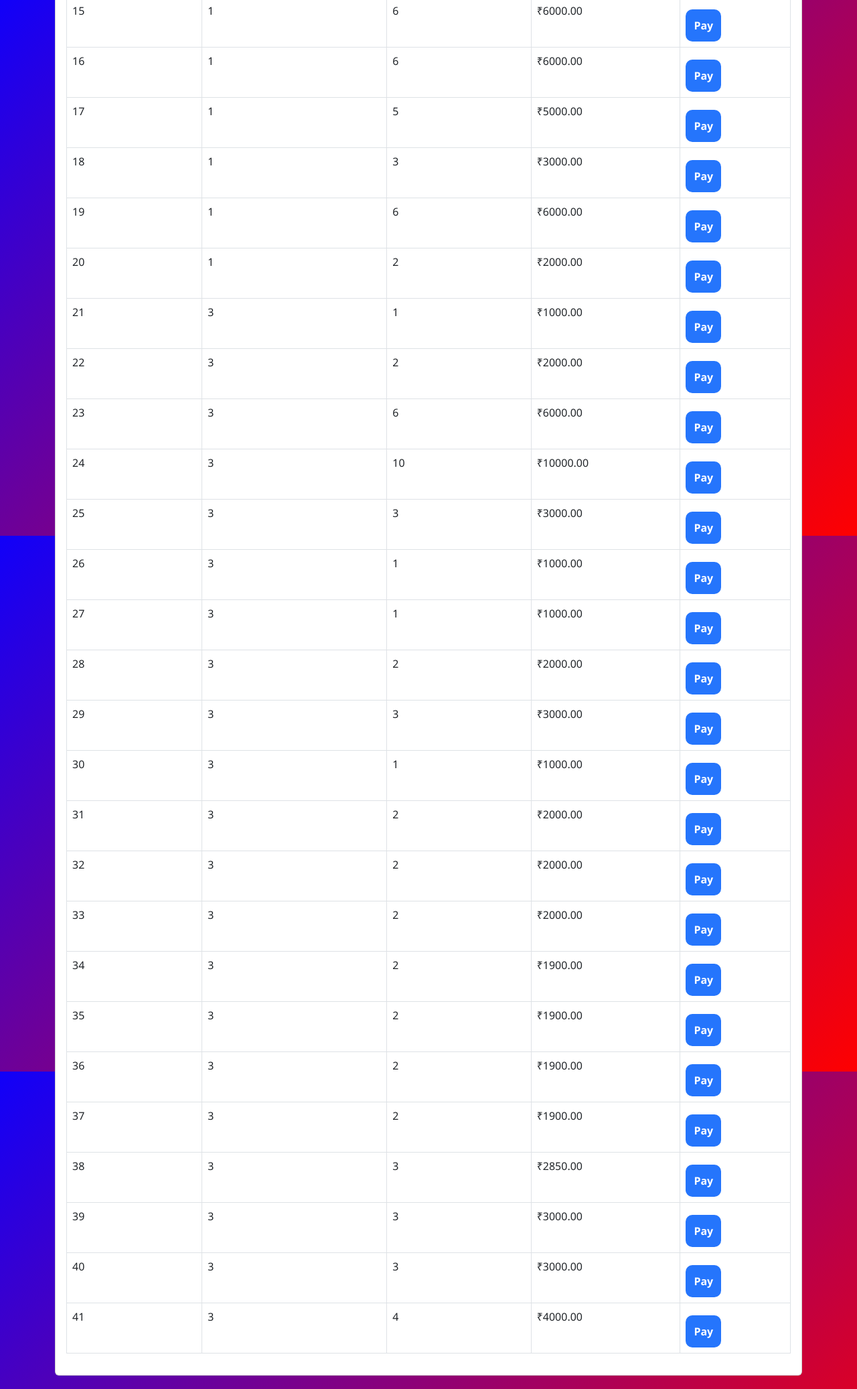
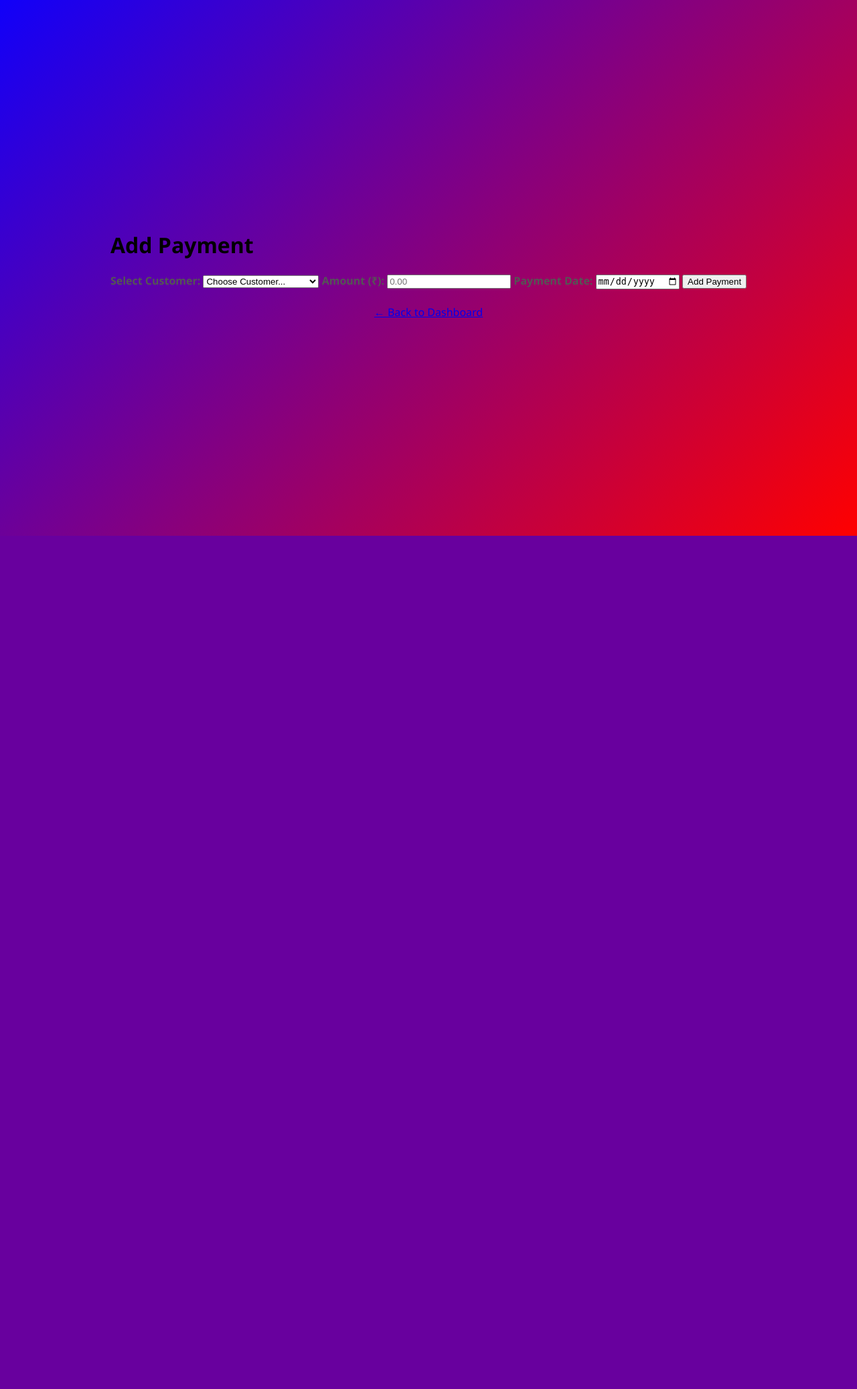
Before and after one commit to vinoddappadwad-beep/gas-agency-Management-system, a PHP site: page /add_payment.php in a window 1280 px wide. Shown: the whole page at 67% size. After the commit the page ends 800 px from the top, so only its background shows below. Run offline with PHP 8.4, Linux system fonts and the light colour scheme; a user stored in the database is signed in; data comes from the database, SQL or seed files in the repository.

Commit message:
Refactor add_payment.php for session management and form handling

```diff
--- a/add_payment.php
+++ b/add_payment.php
@@ -1,68 +1,73 @@
 <?php
+session_start();
 include 'config.php';
-if(!isset($_SESSION['user_id'])) { header("Location: index.php"); exit(); }
 
-if(isset($_POST['add_payment'])) {
-    $order_id = $_POST['order_id'];
-    $amount = $_POST['amount'];
-    $method = $_POST['payment_method'];
-
-    $stmt = $conn->prepare("INSERT INTO payments (order_id, amount, payment_method) VALUES (?, ?, ?)");
-    $stmt->bind_param("isd", $order_id, $amount, $method);
-    $stmt->execute();
-
-    $stmt2 = $conn->prepare("UPDATE orders SET status = 'delivered' WHERE id = ?");
-    $stmt2->bind_param("i", $order_id);
-    $stmt2->execute();
-
-    $success = "Payment Recorded Successfully!";
+if (!isset($_SESSION['loggedin']) || $_SESSION['loggedin'] !== true) {
+    header("Location: index.php");
+    exit;
 }
 
-$orders = mysqli_query($conn, "SELECT * FROM orders WHERE status = 'pending'");
+$message = '';
+$customers = $conn->query("SELECT id, name FROM customers ORDER BY name");
+
+if ($_SERVER['REQUEST_METHOD'] === 'POST') {
+    $customer_id = intval($_POST['customer_id']);
+    $amount = floatval($_POST['amount']);
+    $payment_date = $_POST['payment_date'];
+
+    if ($customer_id && $amount > 0 && $payment_date) {
+        $sql = "INSERT INTO payments (customer_id, amount, payment_date) VALUES ($customer_id, $amount, '$payment_date')";
+        if ($conn->query($sql) === TRUE) {
+            // SUCCESS: Auto redirect to view_customer.php with success message
+            $_SESSION['success_message'] = "Payment of ₹" . number_format($amount, 2) . " added successfully.";
+            header("Location: view_customer.php");
+            exit;
+        } else {
+            $message = "Error: " . $conn->error;
+        }
+    } else {
+        $message = "Please fill all fields correctly.";
+    }
+}
 ?>
+
 <!DOCTYPE html>
-<html>
+<html lang="en">
 <head>
-    <title>Record Payment</title>
-    <link href="https://cdn.jsdelivr.net/npm/bootstrap@5.3.0/dist/css/bootstrap.min.css" rel="stylesheet">
+    <meta charset="UTF-8">
+    <meta name="viewport" content="width=device-width, initial-scale=1.0">
+    <title>Add Payment - GAS_AGENCY</title>
     <link rel="stylesheet" href="style.css">
 </head>
 <body>
-    <div class="container mt-4">
-        <h2>Record Payment</h2>
-        <a href="view_customer.php" class="btn btn-secondary mb-3">Back to Dashboard</a>
+<div class="container">
+    <h1>Add Payment</h1>
 
-        <?php if(isset($success)) echo "<div class='alert alert-success'>$success</div>"; ?>
+    <?php if ($message): ?>
+        <div class="error-msg"><?= htmlspecialchars($message) ?></div>
+    <?php endif; ?>
 
-        <div class="card">
-            <div class="card-body">
-                <h5>Pending Orders</h5>
-                <table class="table table-bordered">
-                    <thead>
-                        <tr>
-                            <th>Order ID</th>
-                            <th>Customer ID</th>
-                            <th>Cylinders</th>
-                            <th>Amount</th>
-                            <th>Action</th>
-                        </tr>
-                    </thead>
-                    <tbody>
-                        <?php while($order = mysqli_fetch_assoc($orders)): ?>
-                        <tr>
-                            <td><?php echo $order['id']; ?></td>
-                            <td><?php echo $order['customer_id']; ?></td>
-                            <td><?php echo $order['cylinder_count']; ?></td>
-                            <td>₹<?php echo $order['total_amount']; ?></td>
-                            <td>
-                                <button class="btn btn-primary btn-sm" onclick="showPaymentForm(<?php echo $order['id']; ?>, <?php echo $order['total_amount']; ?>)">Pay</button>
-                            </td>
-                        </tr>
-                        <?php endwhile; ?>
-                    </tbody>
-                </table>
-            </div>
-        </div>
+    <form method="post" action="">
+        <label for="customer_id">Select Customer:</label>
+        <select id="customer_id" name="customer_id" required>
+            <option value="">Choose Customer...</option>
+            <?php while ($row = $customers->fetch_assoc()): ?>
+                <option value="<?= $row['id'] ?>"><?= htmlspecialchars($row['name']) ?></option>
+            <?php endwhile; ?>
+        </select>
+
+        <label for="amount">Amount (₹):</label>
+        <input type="number" id="amount" name="amount" required step="0.01" min="0" placeholder="0.00" />
+
+        <label for="payment_date">Payment Date:</label>
+        <input type="date" id="payment_date" name="payment_date" required />
+
+        <input type="submit" value="Add Payment" />
+    </form>
+
+    <div style="text-align: center; margin-top: 20px;">
+        <a href="dashboard.php" class="back-btn">← Back to Dashboard</a>
     </div>
+</div>
 </body>
 </html>
```
